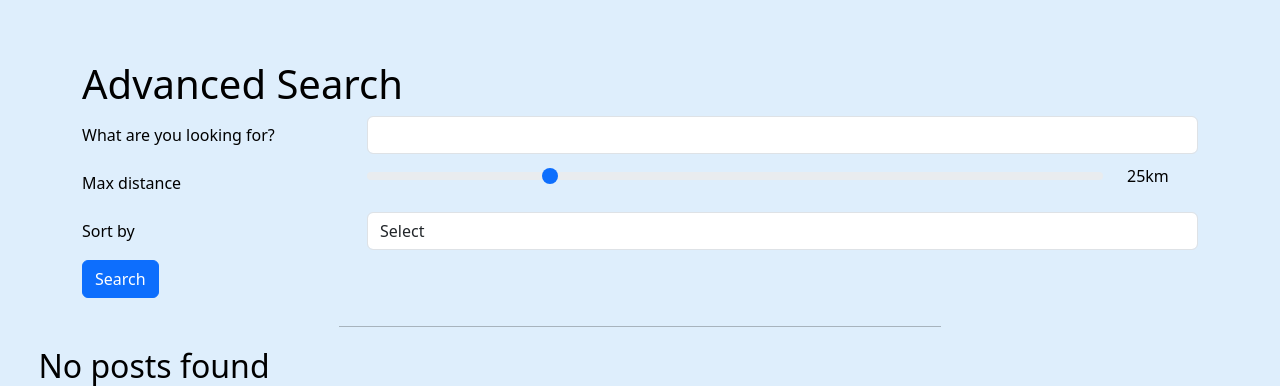
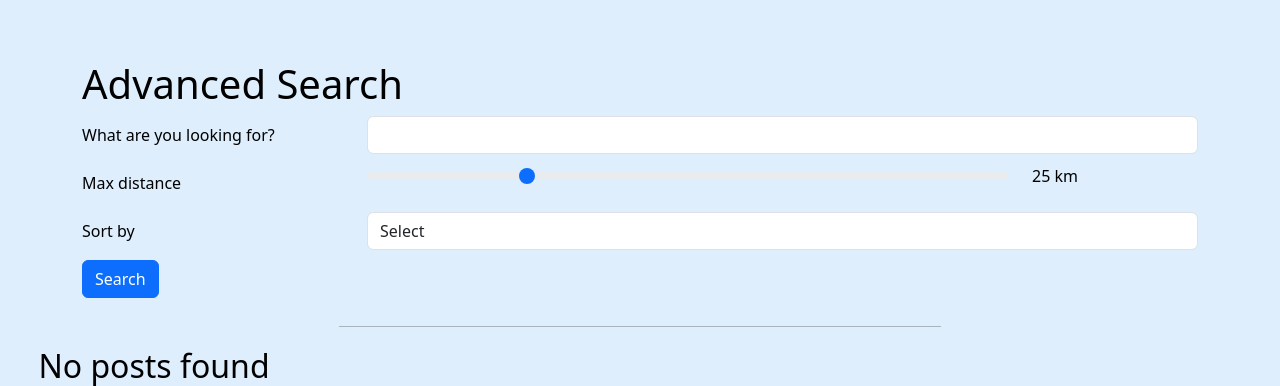
Before and after one commit to samuel-2004/AgileWebDevCITS3403, a Flask app: page /search in a window 1280 px wide. Shown: the part 70-456 px from the top of the page. Run offline with Flask 3, Linux system fonts and the light colour scheme; data that the repository does not hold is empty; parts of the project's set-up code (start-up, migrations or seed data) failed here and were passed over; some libraries are stand-ins or nearby versions.

Commit message:
minor style adjustments

```diff
--- a/app/static/searchformupdate.js
+++ b/app/static/searchformupdate.js
@@ -12,5 +12,5 @@ function updateOutput(value) {
     if (value == 100) {
         value = value + "+";
     }
-    document.getElementById('mdDisplay').value = value;
+    document.getElementById('mdDisplay').value = value + " km";
 }
--- a/app/templates/searchform.html
+++ b/app/templates/searchform.html
@@ -11,12 +11,12 @@
         </div>
         <div class="form-group row row-buffer">
             <label class="col-sm-3 col-form-label">Max distance</label>
-            <div class="col-sm-8">
+            <div class="col-sm-7">
                 {{ form.md(class="form-range", id="md",
                     type="range", value=request.args.get('md','25'), min="1", max="100")
                 }}
             </div>
-            <div class="col-sm-1"><output id="mdDisplay">{{ request.args.get('md','25') }}</output>km</div>
+            <div class="col-sm-2"><output id="mdDisplay">{{ request.args.get('md','25') }}</output></div>
         </div>
         <div class="form-group row row-buffer">
             <label class="col-sm-3 col-form-label">Sort by</label>
```
